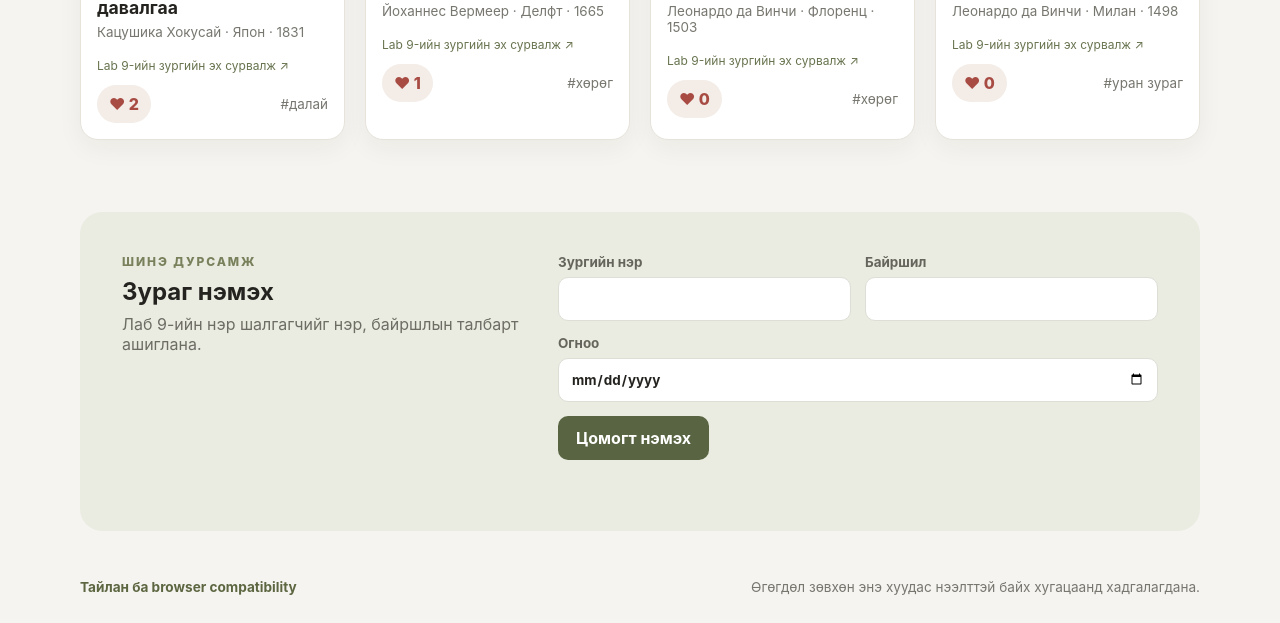
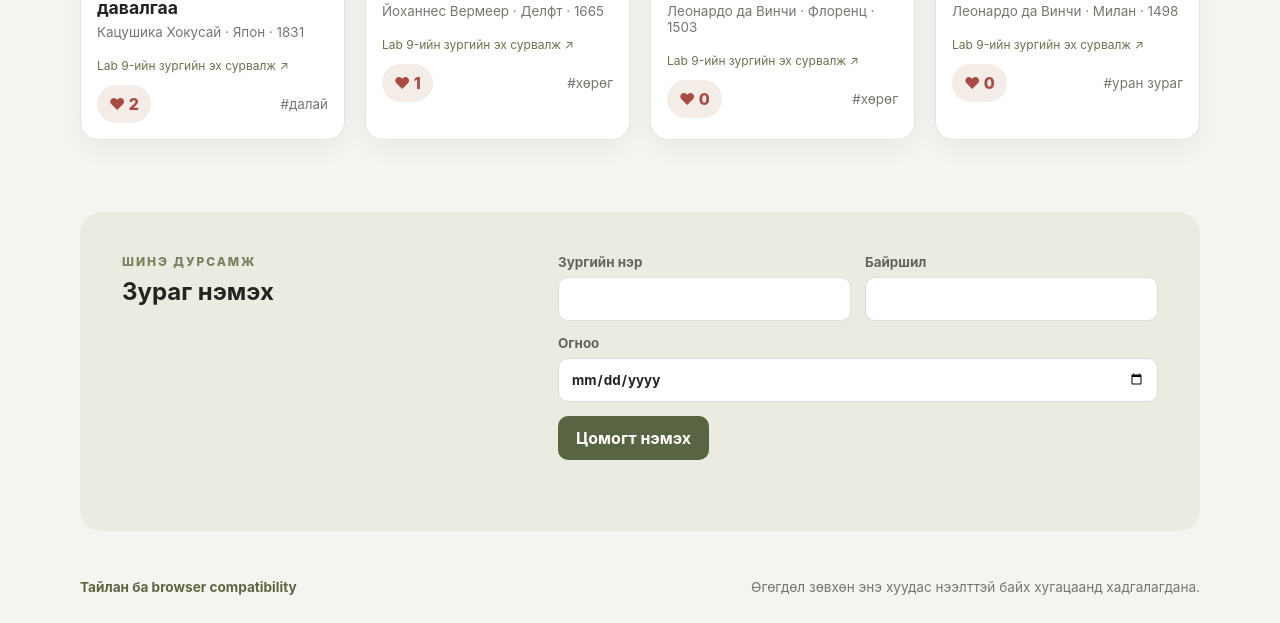
Before and after one commit to garid-dev/lab10, a website with bundled scripts: page lab10.html in a window 1280 px wide. Shown: the part 1019-1642 px from the top of the page. Built offline with nearby package versions, Linux system fonts and the light colour scheme.

Commit message:
Update lab10.html

```diff
--- a/lab10.html
+++ b/lab10.html
@@ -45,7 +45,6 @@
         <div>
           <p class="eyebrow">ШИНЭ ДУРСАМЖ</p>
           <h2 id="add-title">Зураг нэмэх</h2>
-          <p>Лаб 9-ийн нэр шалгагчийг нэр, байршлын талбарт ашиглана.</p>
         </div>
         <form id="photo-form" class="photo-form" novalidate>
           <label class="control">
```
